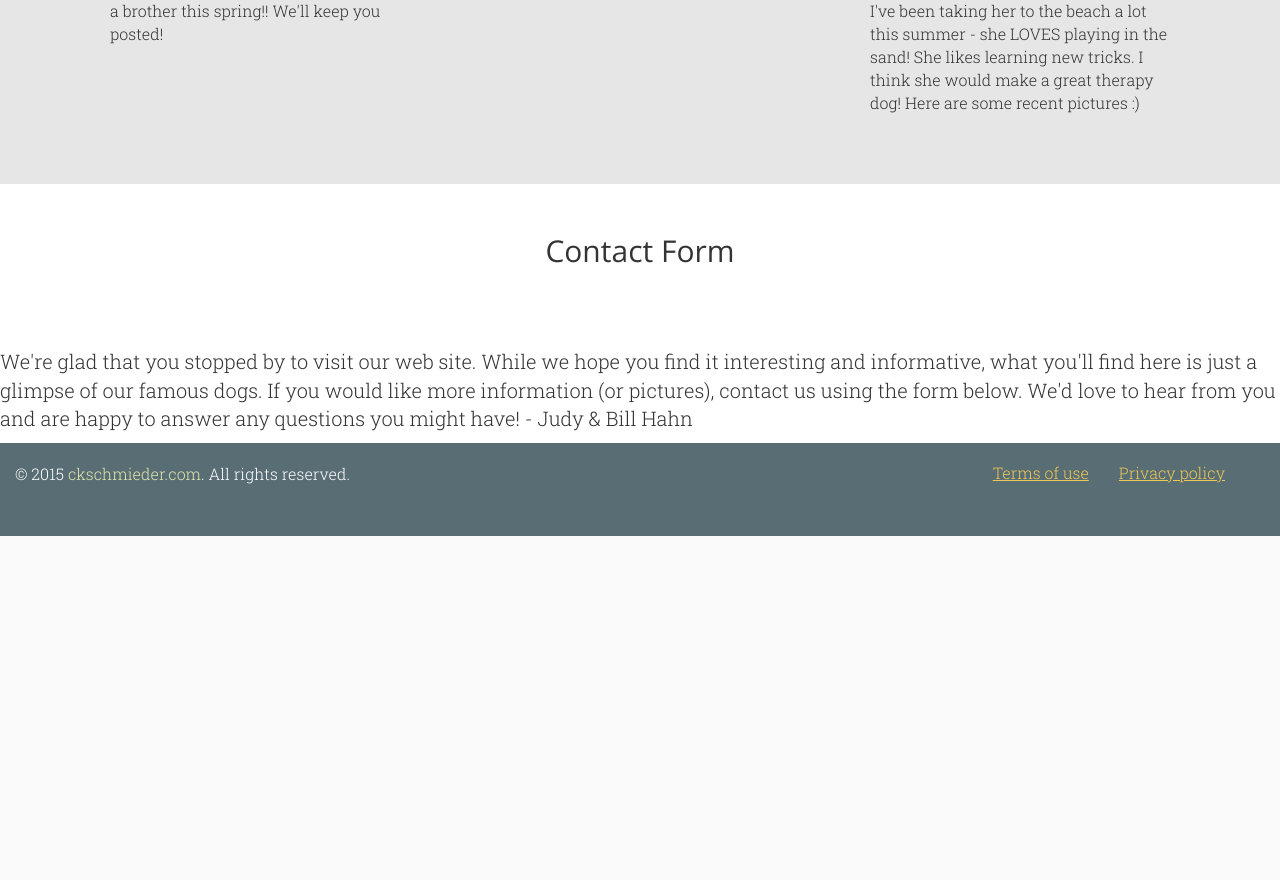
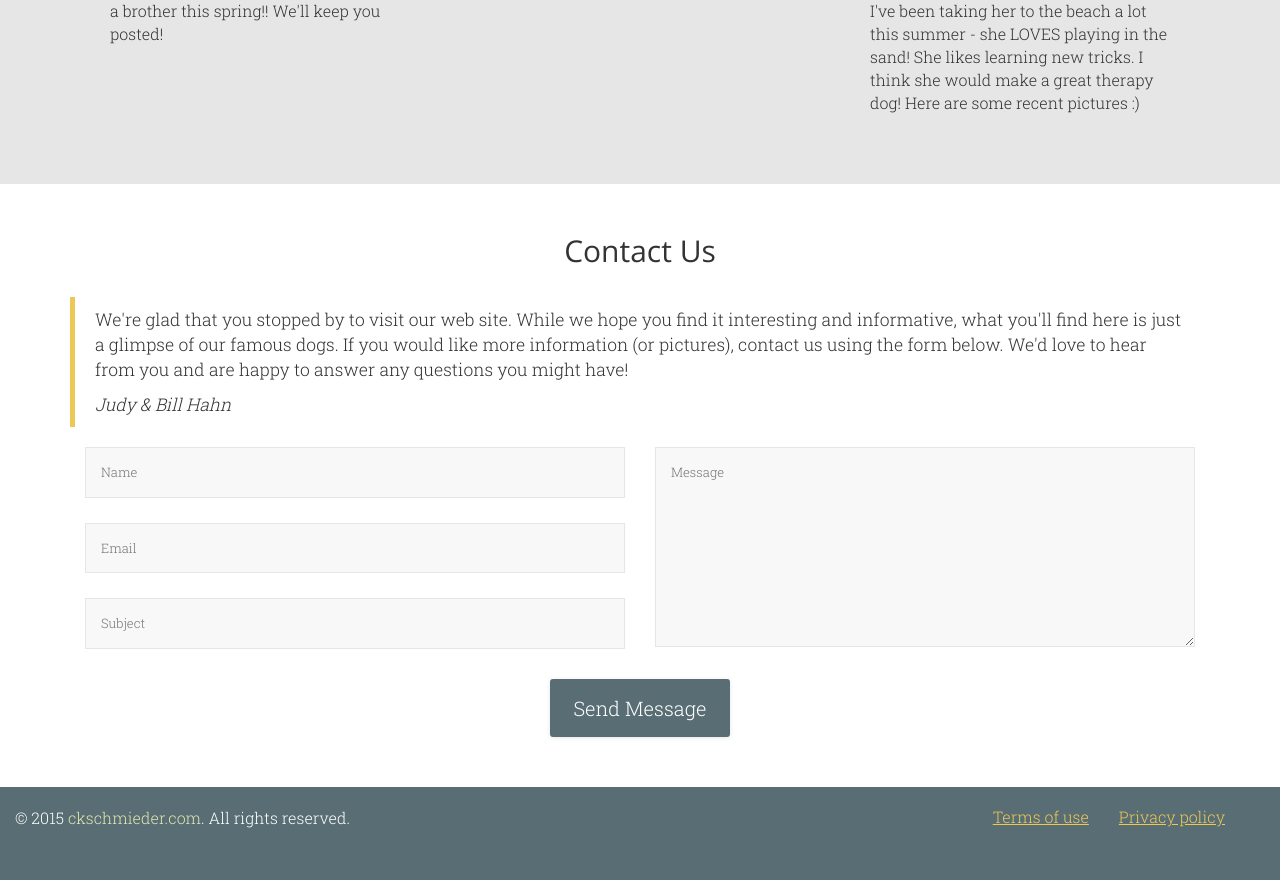
Before and after one commit to ckschmieder/cavachon-bs, a PHP site: page / in a window 1280 px wide. Shown: the part 4264-5144 px from the top of the page. Before the commit the page ends 4800 px from the top, so only its background shows below. Run offline with PHP 8.4, Linux system fonts and the light colour scheme; some libraries are stand-ins or nearby versions.

Commit message:
Added contact form

```diff
--- a/css/style.css
+++ b/css/style.css
@@ -537,3 +537,138 @@ footer .navbar-nav>li a {
   text-decoration: underline;
   color: #EEC856 !important;
 }
+
+/** Contact Us **/
+
+blockquote {
+    border-left: 5px solid #EEC856;
+}
+
+
+/** Contact Form  **/
+ #contact{
+    padding:10px 0 10px;
+  }
+
+  .contact-text{
+    margin:45px auto;
+  }
+
+  .mail-message-area{
+    width:100%;
+    padding:0 15px;
+  }
+
+  .mail-message{
+    width: 100%;
+    background:rgba(255,255,255, 0.8) !important;
+    -webkit-transition: all 0.7s;
+    -moz-transition: all 0.7s;
+    transition: all 0.7s;
+    margin:0 auto;
+    border-radius: 0;
+  }
+
+  .not-visible-message{
+    height:0px;
+    opacity: 0;
+  }
+
+  .visible-message{
+    height:auto;
+    opacity: 1;
+    margin:25px auto 0;
+  }
+
+/* Input Styles */
+
+  .form{
+    width: 100%;
+    padding: 15px;
+    background:#f8f8f8;
+    border:1px solid rgba(0, 0, 0, 0.075);
+    margin-bottom:25px;
+    color:#727272 !important;
+    font-size:13px;
+    -webkit-transition: all 0.4s;
+    -moz-transition: all 0.4s;
+    transition: all 0.4s;
+  }
+
+  .form:hover{
+    border:1px solid #586D74;
+  }
+
+  .form:focus{
+    color: white;
+    outline: none;
+    border:1px solid #EEC856;
+  }
+
+  .textarea{
+    height: 200px;
+    max-height: 200px;
+    max-width: 100%;
+  }
+
+/* Generic Button Styles */
+
+  .button{
+    padding:8px 12px;
+    background:#0A5175;
+    display: block;
+    width:120px;
+    margin:10px 0 0px 0;
+    border-radius:3px;
+    -webkit-transition: all 0.3s;
+    -moz-transition: all 0.3s;
+    transition: all 0.3s;
+    text-align:center;
+    font-size:0.8em;
+    box-shadow: 0px 1px 4px rgba(0,0,0, 0.10);
+    -moz-box-shadow: 0px 1px 4px rgba(0,0,0, 0.10);
+    -webkit-box-shadow: 0px 1px 4px rgba(0,0,0, 0.10);
+  }
+
+  .button:hover{
+    background:#586D74;
+    color:white;
+  }
+
+/* Send Button Styles */
+
+  .form-btn{
+    width:180px;
+    display: block;
+    height: auto;
+    padding:15px;
+    color:#fff;
+    background:#586D74;
+    border:none;
+    border-radius:3px;
+    outline: none;
+    -webkit-transition: all 0.3s;
+    -moz-transition: all 0.3s;
+    transition: all 0.3s;
+    margin:auto;
+    box-shadow: 0px 1px 4px rgba(0,0,0, 0.10);
+    -moz-box-shadow: 0px 1px 4px rgba(0,0,0, 0.10);
+    -webkit-box-shadow: 0px 1px 4px rgba(0,0,0, 0.10);
+  }
+
+  .form-btn:hover{
+    background:#111;
+    color: white;
+    border:none;
+  }
+
+  .form-btn:active{
+    opacity: 0.9;
+  }
+center{
+  margin-top:330px;
+}
+input {
+    position: relative;
+    z-index: 9999;
+}
--- a/index.html
+++ b/index.html
@@ -196,14 +196,53 @@
   </div><!-- testimonials page -->
 
   <div class="page" id="">
-    <div class="container-fluid">
-      <h2>Contact Form</h2>
+    <div class="content container">
+      <h2>Contact Us</h2>
+      <blockquote><p>We're glad that you stopped by to visit our web site. While we hope you find it interesting and informative, what you'll find here is just a glimpse of our famous dogs. If you would like more information (or pictures), contact us using the form below. We'd love to hear from you and are happy to answer any questions you might have! </p>
+      <cite title="Source Title">Judy &amp; Bill Hahn</cite></blockquote>
+      <p></p>
+      <div class="inner contact">
+        <!-- Form Area -->
+        <div class="contact-form">
+            <!-- Form -->
+            <form id="contact-us" method="post" action="#">
+                <!-- Left Inputs -->
+                <div class="col-xs-6 wow animated slideInLeft" data-wow-delay=".5s">
+                    <!-- Name -->
+                    <input type="text" name="name" id="name" required="required" class="form" placeholder="Name" />
+                    <!-- Email -->
+                    <input type="email" name="mail" id="mail" required="required" class="form" placeholder="Email" />
+                    <!-- Subject -->
+                    <input type="text" name="subject" id="subject" required="required" class="form" placeholder="Subject" />
+                </div><!-- End Left Inputs -->
+                <!-- Right Inputs -->
+                <div class="col-xs-6 wow animated slideInRight" data-wow-delay=".5s">
+                    <!-- Message -->
+                    <textarea name="message" id="message" class="form textarea"  placeholder="Message"></textarea>
+                </div><!-- End Right Inputs -->
+                <!-- Bottom Submit -->
+                <div class="relative fullwidth col-xs-12">
+                    <!-- Send Button -->
+                    <button type="submit" id="submit" name="submit" class="form-btn semibold">Send Message</button>
+                </div><!-- End Bottom Submit -->
+                <!-- Clear -->
+                <div class="clear"></div>
+            </form>
+
+            <!-- Your Mail Message -->
+            <div class="mail-message-area">
+                <!-- Message -->
+                <div class="alert gray-bg mail-message not-visible-message">
+                    <strong>Thank You !</strong> Your email has been delivered.
+                </div>
+            </div>
+
+          </div><!-- End Contact Form Area -->
+      </div><!-- End Inner -->
 
     </div><!-- container -->
   </div><!-- contact page -->
 
-
-<p>We're glad that you stopped by to visit our web site. While we hope you find it interesting and informative, what you'll find here is just a glimpse of our famous dogs. If you would like more information (or pictures), contact us using the form below. We'd love to hear from you and are happy to answer any questions you might have! <span>- Judy &amp; Bill Hahn</p>
 </div><!-- main -->
 
 
```
